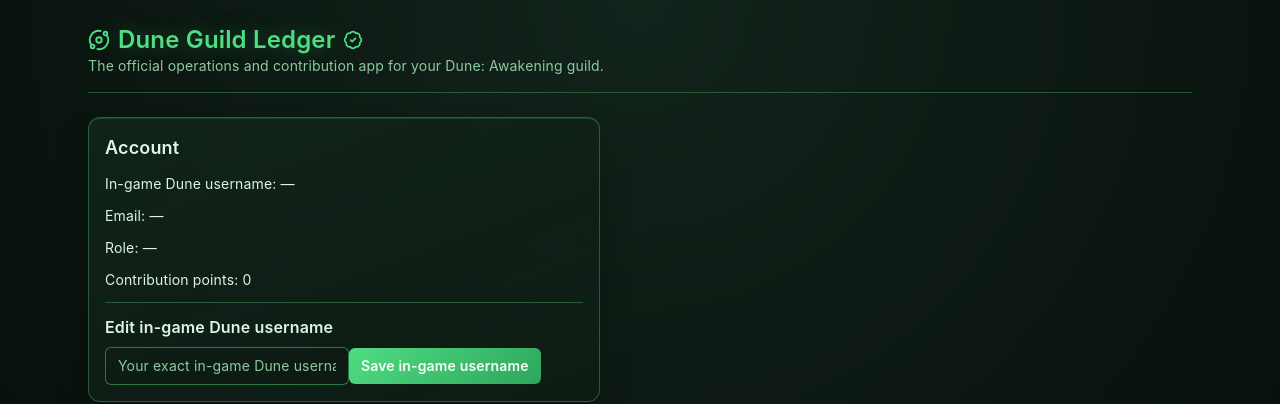
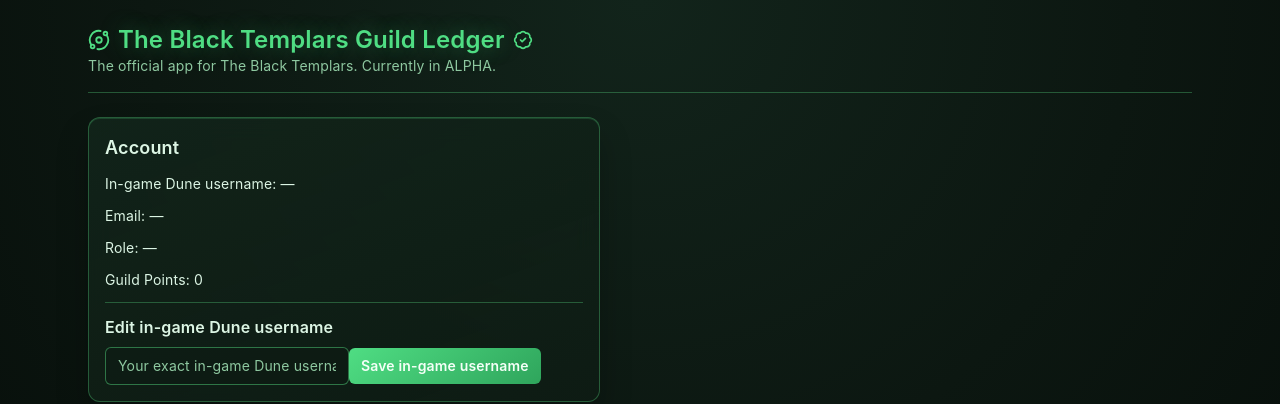
Before and after one commit to maurerk1993/dune-guild-ledger, a Next.js app: page /account in a window 1280 px wide. Shown: the top 404 px of the page. Built offline with nearby package versions, Linux system fonts and the light colour scheme; no server answers.

Commit message:
feat: update Black Templars branding and guild points UI

```diff
--- a/package.json
+++ b/package.json
@@ -1,6 +1,6 @@
 {
   "name": "dune-guild-ledger",
-  "version": "0.6.1",
+  "version": "0.6.2",
   "private": true,
   "scripts": {
     "dev": "next dev",
--- a/src/app/account/page.tsx
+++ b/src/app/account/page.tsx
@@ -45,7 +45,7 @@ export default function AccountPage() {
       <p className="text-sm">In-game Dune username: {effectiveName ?? '—'}</p>
       <p className="text-sm">Email: {profile?.email ?? '—'}</p>
       <p className="text-sm">Role: {profile?.role ?? '—'}</p>
-      <p className="text-sm">Contribution points: {profile?.contribution_points ?? 0}</p>
+      <p className="text-sm">Guild Points: {profile?.contribution_points ?? 0}</p>
       <div className="space-y-2 border-t pt-3" style={{ borderColor: 'var(--panel-border)' }}>
         <h3 className="font-semibold">Edit in-game Dune username</h3>
         <input value={displayName} placeholder="Your exact in-game Dune username" onChange={(event) => setDisplayName(event.target.value)} />
--- a/src/app/dashboard/page.tsx
+++ b/src/app/dashboard/page.tsx
@@ -31,7 +31,7 @@ export default async function DashboardPage() {
         <div className="card"><p>Roster members</p><p className="text-2xl thematic-title">{rosterCount ?? 0}</p></div>
         <div className="card"><p>Contribution logs</p><p className="text-2xl thematic-title">{contributionCount ?? 0}</p></div>
       </div>
-      <MotdCard initialMessage={settings?.message_of_the_day ?? 'Welcome to Dune Guild Ledger.'} isAdmin={profile?.role === 'admin'} />
+      <MotdCard initialMessage={settings?.message_of_the_day ?? 'Welcome to The Black Templars Guild Ledger.'} isAdmin={profile?.role === 'admin'} />
     </section>
   );
 }
--- a/src/app/layout.tsx
+++ b/src/app/layout.tsx
@@ -13,10 +13,10 @@ export default function RootLayout({ children }: { children: React.ReactNode })
             <div>
               <h1 className="thematic-title flex items-center gap-2 text-2xl font-semibold">
                 <Orbit size={22} aria-hidden="true" />
-                Dune Guild Ledger
+                The Black Templars Guild Ledger
                 <BadgeCheck size={20} aria-hidden="true" />
               </h1>
-              <p className="thematic-subtitle text-sm">The official operations and contribution app for your Dune: Awakening guild.</p>
+              <p className="thematic-subtitle text-sm">The official app for The Black Templars. Currently in ALPHA.</p>
             </div>
             <AppHeaderActions />
           </header>
--- a/src/components/app-header-actions.tsx
+++ b/src/components/app-header-actions.tsx
@@ -13,6 +13,7 @@ export function AppHeaderActions() {
   const pathname = usePathname();
   const [isAuthenticated, setIsAuthenticated] = useState(false);
   const [role, setRole] = useState<Role>(null);
+  const [guildPoints, setGuildPoints] = useState(0);
 
   useEffect(() => {
     const supabase = createClient();
@@ -22,6 +23,7 @@ export function AppHeaderActions() {
       if (!authData.user) {
         setIsAuthenticated(false);
         setRole(null);
+        setGuildPoints(0);
         return;
       }
 
@@ -29,11 +31,12 @@ export function AppHeaderActions() {
 
       const { data: profile } = await supabase
         .from('profiles')
-        .select('role')
+        .select('role,contribution_points')
         .eq('id', authData.user.id)
-        .maybeSingle<{ role: 'member' | 'admin' }>();
+        .maybeSingle<{ role: 'member' | 'admin'; contribution_points: number | null }>();
 
       setRole(profile?.role ?? 'member');
+      setGuildPoints(profile?.contribution_points ?? 0);
     }
 
     void loadUser();
@@ -44,6 +47,7 @@ export function AppHeaderActions() {
       setIsAuthenticated(Boolean(session?.user));
       if (!session?.user) {
         setRole(null);
+        setGuildPoints(0);
       }
     });
 
@@ -58,6 +62,12 @@ export function AppHeaderActions() {
 
   return (
     <div className="flex items-center gap-3">
+      <div
+        className="card px-3 py-2 text-sm"
+        title="Redeem Guild Points for rewards such as Melange, Blueprints and End game materials. Guild Points are earned by Contributing to the guild."
+      >
+        <span className="font-semibold">Guild Points:</span> {guildPoints}
+      </div>
       <Nav role={role} />
       <ThemeToggle />
       <SignOutButton />
--- a/src/components/version-notes.tsx
+++ b/src/components/version-notes.tsx
@@ -1,6 +1,16 @@
-export const appVersion = '0.6.1';
+export const appVersion = '0.6.2';
 
 export const patchNotes = [
+  {
+    version: '0.6.2',
+    notes: [
+      'Updated the app identity in the header to The Black Templars Guild Ledger and refreshed the subtitle to the new ALPHA messaging.',
+      'Added a live Guild Points status box to the header so members can quickly see their current contribution total.',
+      'Added hover help text to Guild Points explaining how points are earned and what rewards they can be redeemed for.',
+      'Renamed "Contribution points" to "Guild Points" on the account page for consistent terminology across the app.',
+      'No database migration is required for this release.'
+    ]
+  },
   {
     version: '0.6.1',
     notes: [
```
Also changed, not shown: 1 other file (tests, documents, lock files or other folders).
